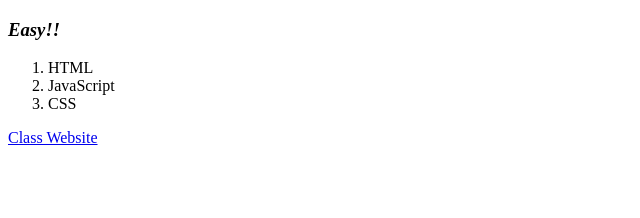
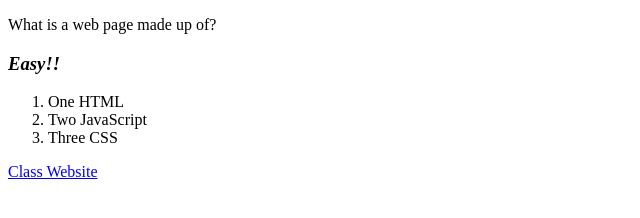
Before and after one commit to n-malik/n-malik.github.io, a plain HTML site: page index.html in a window 1280 px wide. Shown: the whole page, without its empty margins (0-640 px from the left). Drawn offline with Linux system fonts and the light colour scheme.

Commit message:
Some changes

```diff
--- a/index.html
+++ b/index.html
@@ -6,11 +6,12 @@
   </head>
   <body>
 <p>
+  What is a web page made up of?
   <h3><em>Easy!!</em></h3>
   <ol>
-    <li>HTML</li>
-    <li>JavaScript</li>
-    <li>CSS</li>
+    <li>One HTML</li>
+    <li>Two JavaScript</li>
+    <li>Three CSS</li>
   </ol>
 <a href="aboutme.html">Class Website</a>
 <abbr
```
